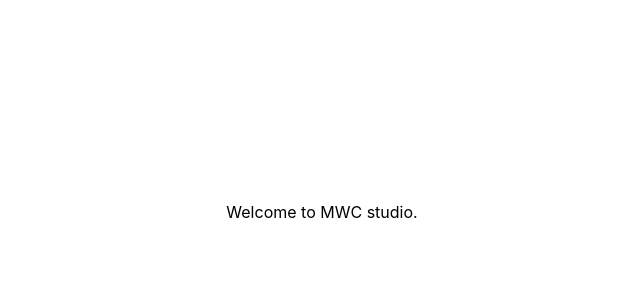
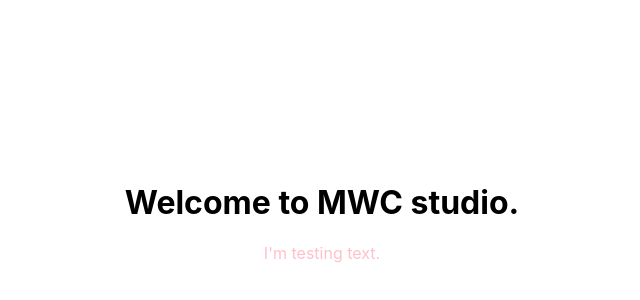
Before and after one commit to MWC-Studio/git-practice, a React (Create React App) app: page / in a window 1280 px wide. Shown: the part 188-488 px from the top of the page, without its empty margins (318-958 px from the left). Built offline with nearby package versions, Linux system fonts and the light colour scheme.

Commit message:
add text

```diff
--- a/src/App.js
+++ b/src/App.js
@@ -1,7 +1,12 @@
 import classes from "./App.module.css";
-
+import Test from "./Test";
 function App() {
-  return <div className={classes.App}>Welcome to MWC studio.</div>;
+  return (
+    <div className={classes.App}>
+      <h1>Welcome to MWC studio.</h1>
+      <Test />
+    </div>
+  );
 }
 
 export default App;
--- a/src/App.module.css
+++ b/src/App.module.css
@@ -2,6 +2,11 @@
   width: 100vw;
   height: 100vh;
   display: flex;
+  flex-direction: column;
   justify-content: center;
   align-items: center;
 }
+
+.App div {
+  color: pink;
+}
--- /dev/null
+++ b/src/Test.js
@@ -0,0 +1,4 @@
+const Test = () => {
+  return <div>I'm testing text.</div>;
+};
+export default Test;
```
Also changed, not shown: src/App.css (deleted, +0 -38 lines).
